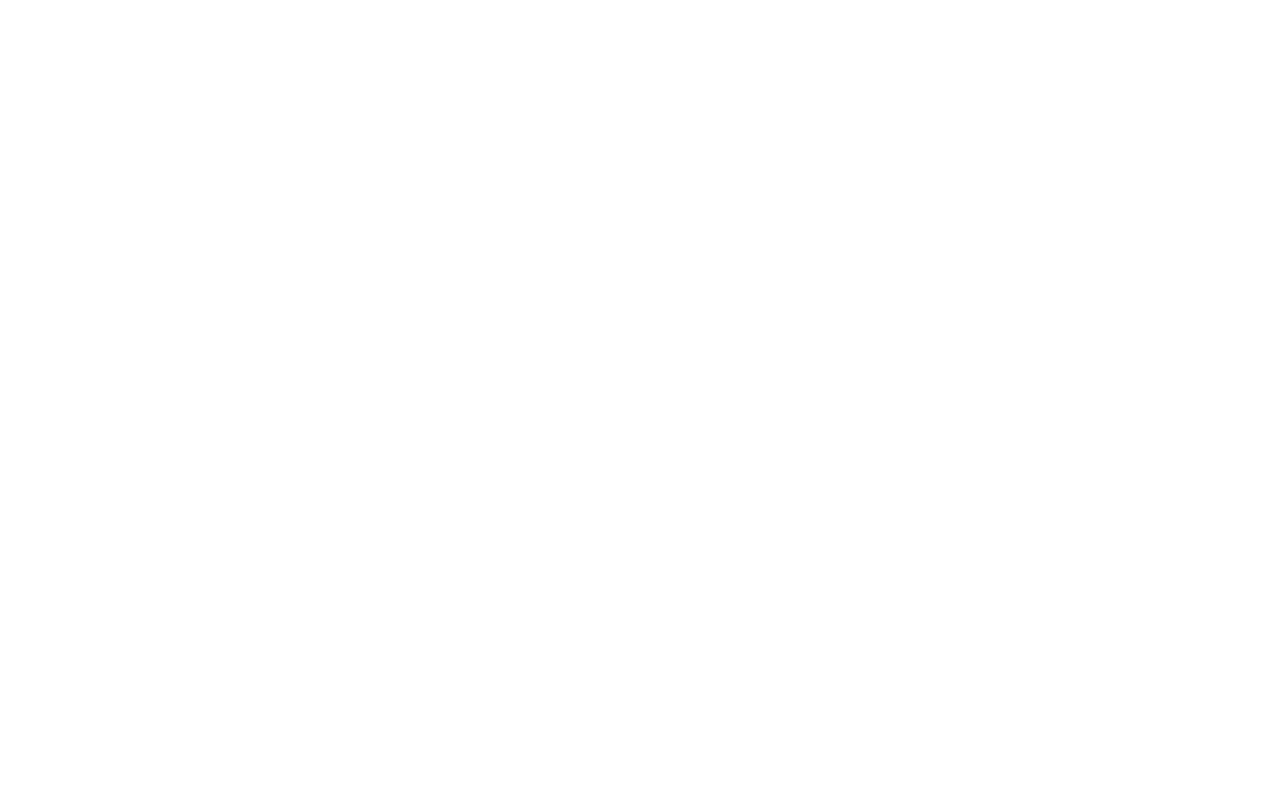
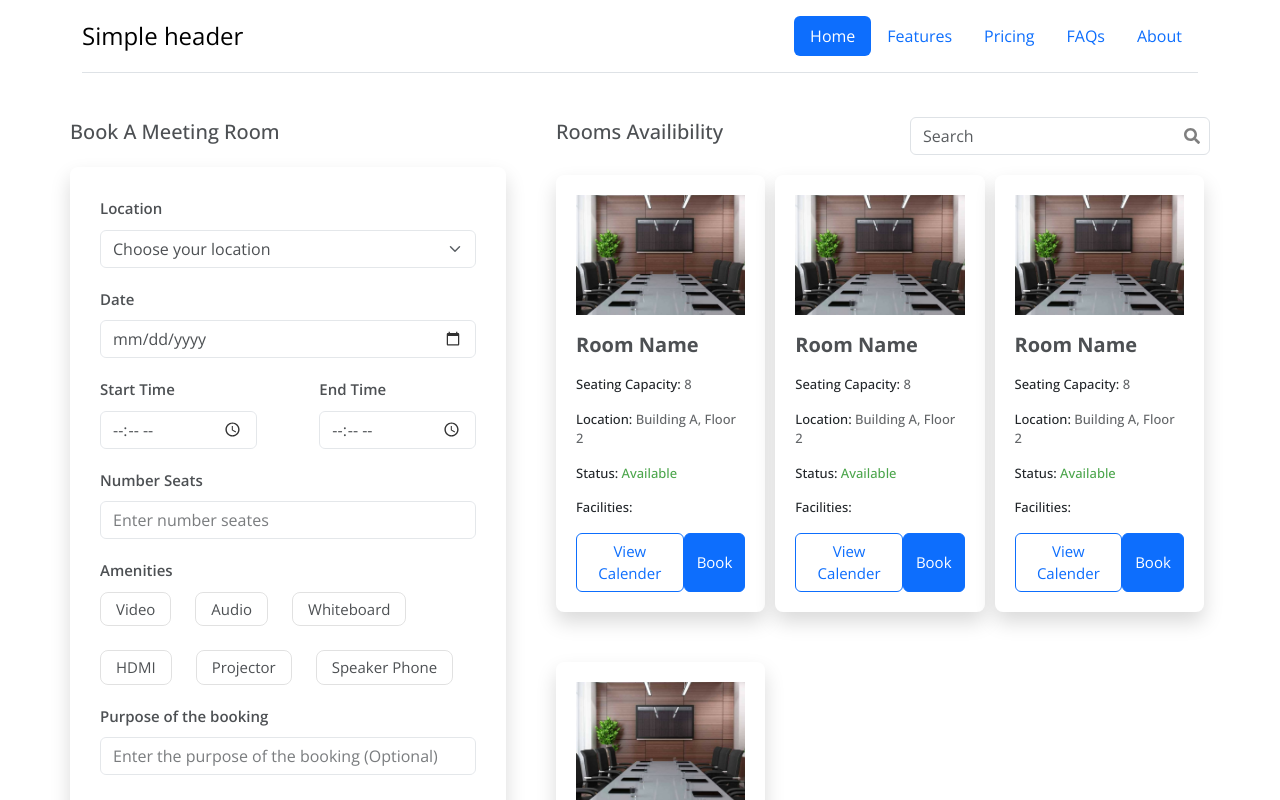
Before and after one commit to gnad0722/Meeting_Room_Web, a React (Create React App) app: page /room in a window 1280 px wide. Before the commit this address had no page. Shown: the top 800 px of the page. Built offline with nearby package versions, Linux system fonts and the light colour scheme.

Commit message:
Booking Page

```diff
--- a/public/index.html
+++ b/public/index.html
@@ -1,23 +1,24 @@
 <!doctype html>
 <html lang="en">
+
 <head>
   <meta charset="UTF-8" />
   <meta name="viewport" content="width=device-width, initial-scale=1.0" />
-    <link
-      href="https://cdn.jsdelivr.net/npm/bootstrap@5.3.8/dist/css/bootstrap.min.css"
-      rel="stylesheet"
-      integrity="sha384-sRIl4kxILFvY47J16cr9ZwB07vP4J8+LH7qKQnuqkuIAvNWLzeN8tE5YBujZqJLB"
-      crossorigin="anonymous"
-    />
+  <link href="https://cdn.jsdelivr.net/npm/bootstrap@5.3.8/dist/css/bootstrap.min.css" rel="stylesheet"
+    integrity="sha384-sRIl4kxILFvY47J16cr9ZwB07vP4J8+LH7qKQnuqkuIAvNWLzeN8tE5YBujZqJLB" crossorigin="anonymous" />
+  <link rel="preconnect" href="https://fonts.googleapis.com">
+  <link rel="preconnect" href="https://fonts.gstatic.com" crossorigin>
+  <link href="https://fonts.googleapis.com/css2?family=Open+Sans:ital,wght@0,300..800;1,300..800&display=swap"
+    rel="stylesheet">
   <title>Room Booking</title>
 </head>
+
 <body>
   <div id="root"></div>
   <script type="module" src="./src/index.js"></script>
-    <script
-      src="https://cdn.jsdelivr.net/npm/bootstrap@5.3.8/dist/js/bootstrap.bundle.min.js"
+  <script src="https://cdn.jsdelivr.net/npm/bootstrap@5.3.8/dist/js/bootstrap.bundle.min.js"
     integrity="sha384-FKyoEForCGlyvwx9Hj09JcYn3nv7wiPVlz7YYwJrWVcXK/BmnVDxM+D2scQbITxI"
-      crossorigin="anonymous"
-    ></script>
+    crossorigin="anonymous"></script>
 </body>
+
 </html>
--- a/src/App.jsx
+++ b/src/App.jsx
@@ -5,13 +5,15 @@
   Router
 } from "react-router-dom";
 import Homepage from './pages/Homepage';
-
+import BookingPage from './pages/BookingPage';
+import "./assets/styles/index.css"
 function App() {
 
   return (
     <BrowserRouter>
       <Routes>
         <Route path="/" element={<Homepage />} />
+        <Route path="/room" element={<BookingPage/>} />
       </Routes>
     </BrowserRouter>
   );
--- /dev/null
+++ b/src/assets/styles/bookingPage.css
@@ -0,0 +1,119 @@
+.booking-page {
+  display: flex;
+  flex-direction: column;
+}
+.body-booking-page {
+  display: flex;
+  padding: 20px 70px;
+  width: 100%;
+  gap: 50px;
+}
+.form-container {
+  width: 40%;
+  display: flex;
+  flex-direction: column;
+}
+#title {
+  font-size: 20px;
+  font-weight: 500;
+  opacity: 0.8;
+}
+.booking-form {
+  display: flex;
+  flex-direction: column;
+  border-radius: 0.5rem;
+  background-color: white;
+  box-shadow: 0 10px 20px rgba(0, 0, 0, 0.15);
+  margin-top: 20px;
+  padding: 30px;
+  gap: 20px;
+}
+.booking-form button {
+  margin: 10px;
+}
+.booking-form #form {
+  display: flex;
+  flex-direction: column;
+  gap: 10px;
+  opacity: 0.8;
+}
+.booking-form #form span {
+  font-size: 15px;
+  font-weight: 600;
+}
+.amenty {
+  display: flex;
+  align-items: center;
+  justify-content: center;
+  border-radius: 0.5rem;
+  padding: 5px 15px;
+  border: 1px solid rgba(0, 0, 0, 0.15);
+  font-size: 15px;
+  cursor: pointer;
+  transition: background-color 0.2 ease-in-out;
+}
+.amenty-chosen {
+  background-color: #0d6efd;
+  color: white;
+}
+.amenty-chosen:hover {
+  background-color: #0b5ed7;
+}
+.amenty:hover:not(.amenty-chosen) {
+  background-color: rgba(0, 0, 0, 0.1);
+}
+.booking-list {
+  width: 60%;
+}
+.search-form {
+  position: relative;
+  width: 300px;
+}
+.search-icon {
+  position: absolute;
+  top: 50%;
+  right: 10px;
+  transform: translateY(-50%);
+  color: rgba(0, 0, 0, 0.5);
+  cursor: pointer;
+}
+.container-card {
+  display: flex;
+  flex-wrap: wrap;
+  width: 100%;
+  gap: 10px;
+}
+.card-room {
+  width: 32%;
+  display: flex;
+  flex-direction: column;
+  border-radius: 0.5rem;
+  background-color: white;
+  box-shadow: 0 10px 20px rgba(0, 0, 0, 0.15);
+  margin: 20px 0px;
+  padding: 20px;
+  gap: 15px;
+}
+.card-room #roomName {
+  font-size: 20px;
+  font-weight: bold;
+  opacity: 0.8;
+}
+.card-room #roomInfo {
+  font-size: 13px;
+  font-weight: 500;
+}
+.card-room #roomInfo span {
+  font-size: 13px;
+  font-weight: 500;
+  opacity: 0.7;
+}
+
+.card-room img {
+  width: 100%;
+  height: 120px;
+  object-fit: cover;
+}
+.card-room button {
+  font-size: 15px;
+}
--- a/src/assets/styles/index.css
+++ b/src/assets/styles/index.css
@@ -0,0 +1,3 @@
+body {
+  font-family: "Open Sans", sans-serif;
+}
--- /dev/null
+++ b/src/components/Amenty.jsx
@@ -0,0 +1,17 @@
+import React from "react";
+import "../assets/styles/bookingPage.css";
+function Amenty(props) {
+  const name = props.name;
+  const chosen = props.chosen;
+  return (
+    <div
+      className={"amenty" + (chosen ? " amenty-chosen" : "")}
+      onClick={() => {
+        props.onChosen(name);
+      }}
+    >
+      {name}
+    </div>
+  );
+}
+export default Amenty;
--- /dev/null
+++ b/src/components/BookingForm.jsx
@@ -0,0 +1,110 @@
+import React, { useState } from "react";
+import "../assets/styles/bookingPage.css";
+import Amenty from "./Amenty";
+function BookingForm() {
+  const [listAmenties, setList] = useState([
+    "Video",
+    "Audio",
+    "Whiteboard",
+    "HDMI",
+    "Projector",
+    "Speaker Phone",
+  ]);
+  const [listChosen, setChosen] = useState([]);
+  function handelChosen(amenty) {
+    setChosen((prev) => {
+      if (prev.includes(amenty)) {
+        return prev.filter((item) => item !== amenty);
+      } else {
+        return [...prev, amenty];
+      }
+    });
+  }
+  return (
+    <div className="form-container">
+      <span id="title">Book A Meeting Room</span>
+      <div className="booking-form">
+        <div id="form">
+          <span>Location</span>
+          <select class="form-select" aria-label="Default select example">
+            <option selected>Choose your location</option>
+            <option value="1">One</option>
+            <option value="2">Two</option>
+            <option value="3">Three</option>
+          </select>
+        </div>
+        <div id="form">
+          <span>Date</span>
+          <input
+            type="date"
+            class="form-control"
+            id="birthday"
+            name="birthday"
+          />
+        </div>
+        <div className="d-flex w-100 justify-content-between">
+          <div id="form" className="col-5">
+            <span>Start Time</span>
+            <input
+              type="time"
+              class="form-control"
+              id="appt-time"
+              name="appt-time"
+            />
+          </div>
+          <div id="form" className="col-5">
+            <span>End Time</span>
+            <input
+              type="time"
+              class="form-control"
+              id="appt-time"
+              name="appt-time"
+            />
+          </div>
+        </div>
+        <div id="form">
+          <span>Number Seats</span>
+          <input
+            type="number"
+            class="form-control"
+            id="numberSeats"
+            placeholder="Enter number seates"
+          ></input>
+        </div>
+        <div id="form">
+          <span>Amenities</span>
+          <div className="d-flex flex-wrap justify-content-start gap-4">
+            {listAmenties.map((amenty, index) => {
+              return (
+                <Amenty
+                  name={amenty}
+                  key={index}
+                  chosen={listChosen.includes(amenty)}
+                  onChosen={handelChosen}
+                />
+              );
+            })}
+          </div>
+        </div>
+        <div id="form">
+          <span>Purpose of the booking</span>
+          <input
+            type="text"
+            class="form-control"
+            id="bookingPurpose"
+            placeholder="Enter the purpose of the booking (Optional)"
+          ></input>
+        </div>
+        <div className="d-flex justify-content-end w-100">
+          <button type="button" class="btn btn-outline-primary">
+            Cancel
+          </button>
+          <button type="button" class="btn btn-primary">
+            Search
+          </button>
+        </div>
+      </div>
+    </div>
+  );
+}
+export default BookingForm;
--- /dev/null
+++ b/src/components/ListRoom.jsx
@@ -0,0 +1,21 @@
+import React from "react";
+import "../assets/styles/bookingPage.css";
+import SearchForm from "./SearchForm";
+import RoomCard from "./RoomCard";
+function ListRoom() {
+  return (
+    <div className="booking-list">
+      <div className="d-flex w-100 justify-content-between">
+        <span id="title">Rooms Availibility</span>
+        <SearchForm />
+      </div>
+      <div className="container-card">
+        <RoomCard />
+        <RoomCard />
+        <RoomCard />
+        <RoomCard />
+      </div>
+    </div>
+  );
+}
+export default ListRoom;
--- /dev/null
+++ b/src/components/RoomCard.jsx
@@ -0,0 +1,32 @@
+import React from "react";
+import "../assets/styles/bookingPage.css";
+import image from "../assets/images/meetingroom.jpg";
+function RoomCard() {
+  return (
+    <div className="card-room">
+      <img src={image} alt="Meeting Room" />
+      <span id="roomName">Room Name</span>
+      <span id="roomInfo">
+        Seating Capacity: <span>8</span>
+      </span>
+      <span id="roomInfo">
+        Location: <span>Building A, Floor 2</span>
+      </span>
+      <span id="roomInfo">
+        Status: <span style={{ color: "green" }}>Available</span>
+      </span>
+      <span id="roomInfo">
+        Facilities: <div className="list-facility"></div>
+      </span>
+        <div className="d-flex justify-content-between w-100">
+          <button type="button" class="btn btn-outline-primary">
+            View Calender
+          </button>
+          <button type="button" class="btn btn-primary">
+            Book
+          </button>
+        </div>
+    </div>
+  );
+}
+export default RoomCard;
--- /dev/null
+++ b/src/components/SearchForm.jsx
@@ -0,0 +1,17 @@
+import React from "react";
+import "../assets/styles/bookingPage.css";
+import { FaSearch } from "react-icons/fa";
+function SearchForm() {
+  return (
+    <div className="search-form">
+      <input
+        class="form-control"
+        type="text"
+        placeholder="Search"
+        aria-label="default input example"
+      ></input>
+        <FaSearch className="search-icon" />
+    </div>
+  );
+}
+export default SearchForm;
--- /dev/null
+++ b/src/pages/BookingPage.jsx
@@ -0,0 +1,18 @@
+import React from "react";
+import "../assets/styles/bookingPage.css"
+import Header from "../components/Header";
+import BookingForm from "../components/BookingForm";
+import ListRoom from "../components/ListRoom";
+function BookingPage(){
+    return(
+        <div className="booking-page">
+            <Header/>
+            <div className="body-booking-page">
+                <BookingForm/>
+                <ListRoom/>
+            </div>
+        </div>
+
+    );
+}
+export default BookingPage;
```
Also changed, not shown: src/assets/images/meetingroom.jpg (added). Lines whose indentation alone changed are shown as unchanged.
